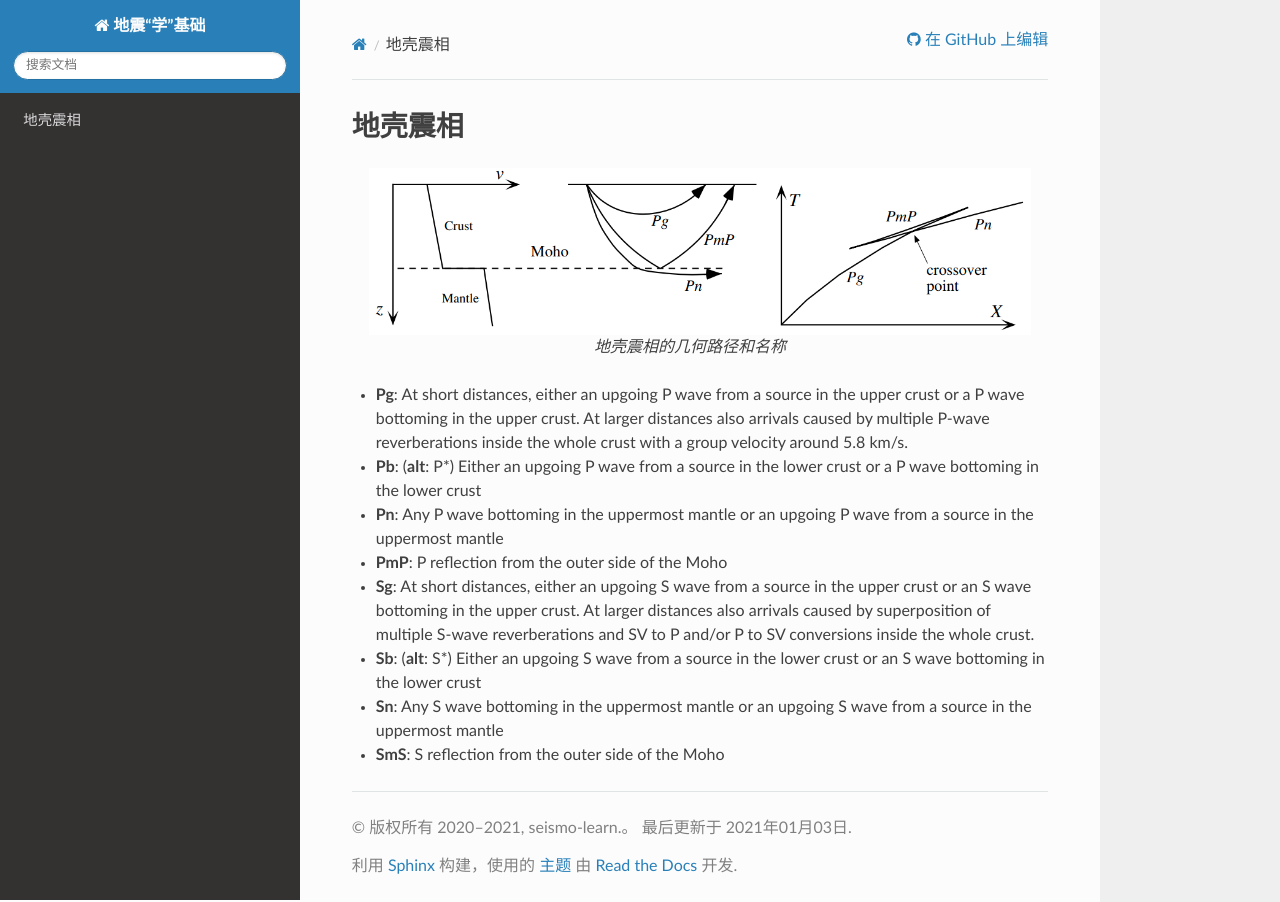
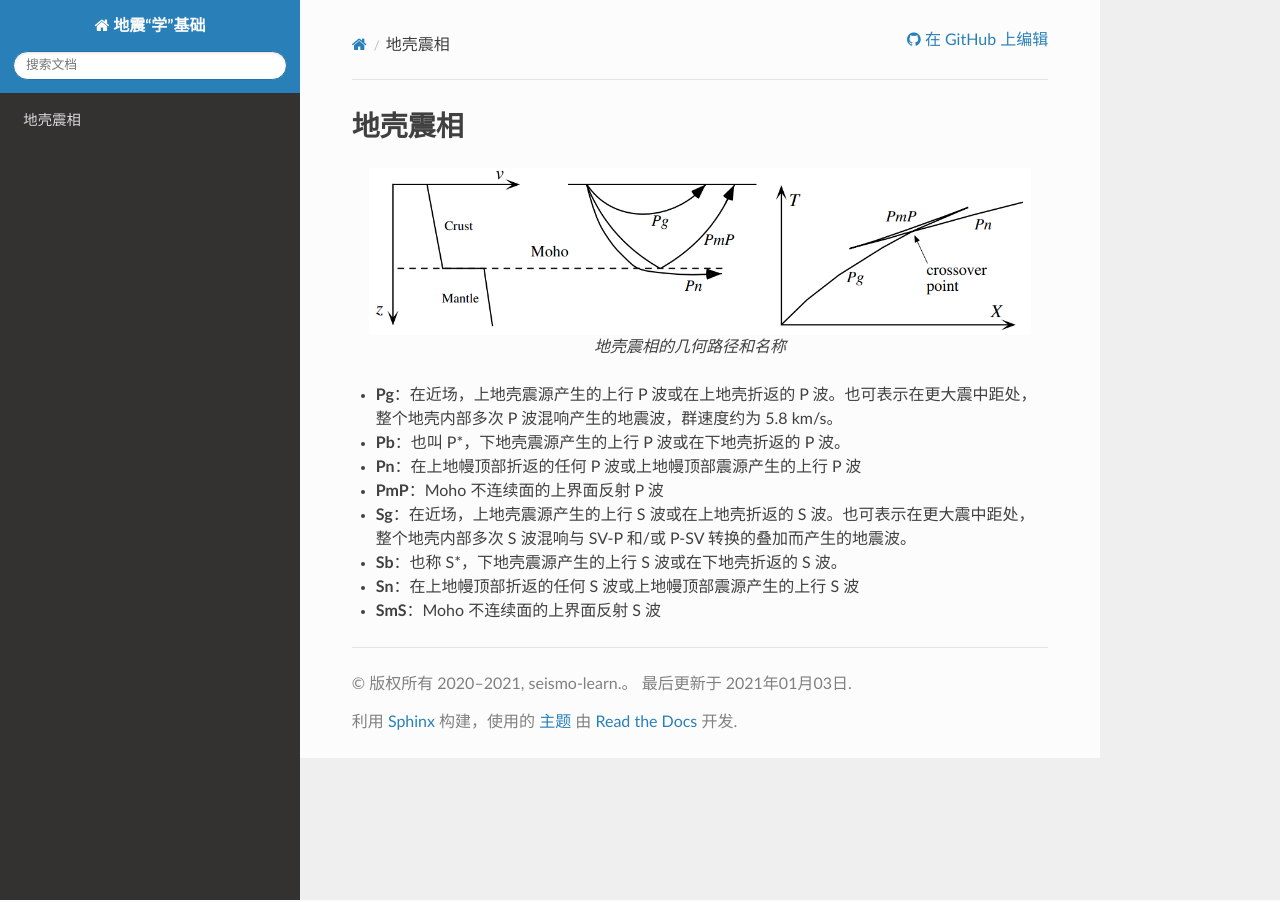
Before and after one commit to seismo-learn/seismology, a Sphinx documentation site: the page built from source/ray-theory-travel-times/ray-nomenclature/crustal-phases.rst, in a window 1280 px wide. Built offline with Sphinx 7.4.7 and the Read the Docs theme 2.0.0, drawn with Linux system fonts in a browser that asks for light colours; pages that are not in the unit, such as notebooks, are missing from menus.

Commit message:
Translate to Chinese

```diff
--- a/source/ray-theory-travel-times/ray-nomenclature/crustal-phases.rst
+++ b/source/ray-theory-travel-times/ray-nomenclature/crustal-phases.rst
@@ -8,11 +8,14 @@
 
    地壳震相的几何路径和名称
 
-- **Pg**: At short distances, either an upgoing P wave from a source in the upper crust or a P wave bottoming in the upper crust. At larger distances also arrivals caused by multiple P-wave reverberations inside the whole crust with a group velocity around 5.8 km/s.
-- **Pb**: (**alt**: P*) Either an upgoing P wave from a source in the lower crust or a P wave bottoming in the lower crust
-- **Pn**: Any P wave bottoming in the uppermost mantle or an upgoing P wave from a source in the uppermost mantle
-- **PmP**: P reflection from the outer side of the Moho
-- **Sg**: At short distances, either an upgoing S wave from a source in the upper crust or an S wave bottoming in the upper crust. At larger distances also arrivals caused by superposition of multiple S-wave reverberations and SV to P and/or P to SV conversions inside the whole crust.
-- **Sb**: (**alt**: S*) Either an upgoing S wave from a source in the lower crust or an S wave bottoming in the lower crust
-- **Sn**: Any S wave bottoming in the uppermost mantle or an upgoing S wave from a source in the uppermost mantle
-- **SmS**: S reflection from the outer side of the Moho
+- **Pg**：在近场，上地壳震源产生的上行 P 波或在上地壳折返的 P 波。也可表示在更大震中距处，
+  整个地壳内部多次 P 波混响产生的地震波，群速度约为 5.8 km/s。
+- **Pb**：也叫 P*，下地壳震源产生的上行 P 波或在下地壳折返的 P 波。
+- **Pn**：在上地幔顶部折返的任何 P 波或上地幔顶部震源产生的上行 P 波
+- **PmP**：Moho 不连续面的上界面反射 P 波
+
+- **Sg**：在近场，上地壳震源产生的上行 S 波或在上地壳折返的 S 波。也可表示在更大震中距处，
+  整个地壳内部多次 S 波混响与 SV-P 和/或 P-SV 转换的叠加而产生的地震波。
+- **Sb**：也称 S*，下地壳震源产生的上行 S 波或在下地壳折返的 S 波。
+- **Sn**：在上地幔顶部折返的任何 S 波或上地幔顶部震源产生的上行 S 波
+- **SmS**：Moho 不连续面的上界面反射 S 波
```
